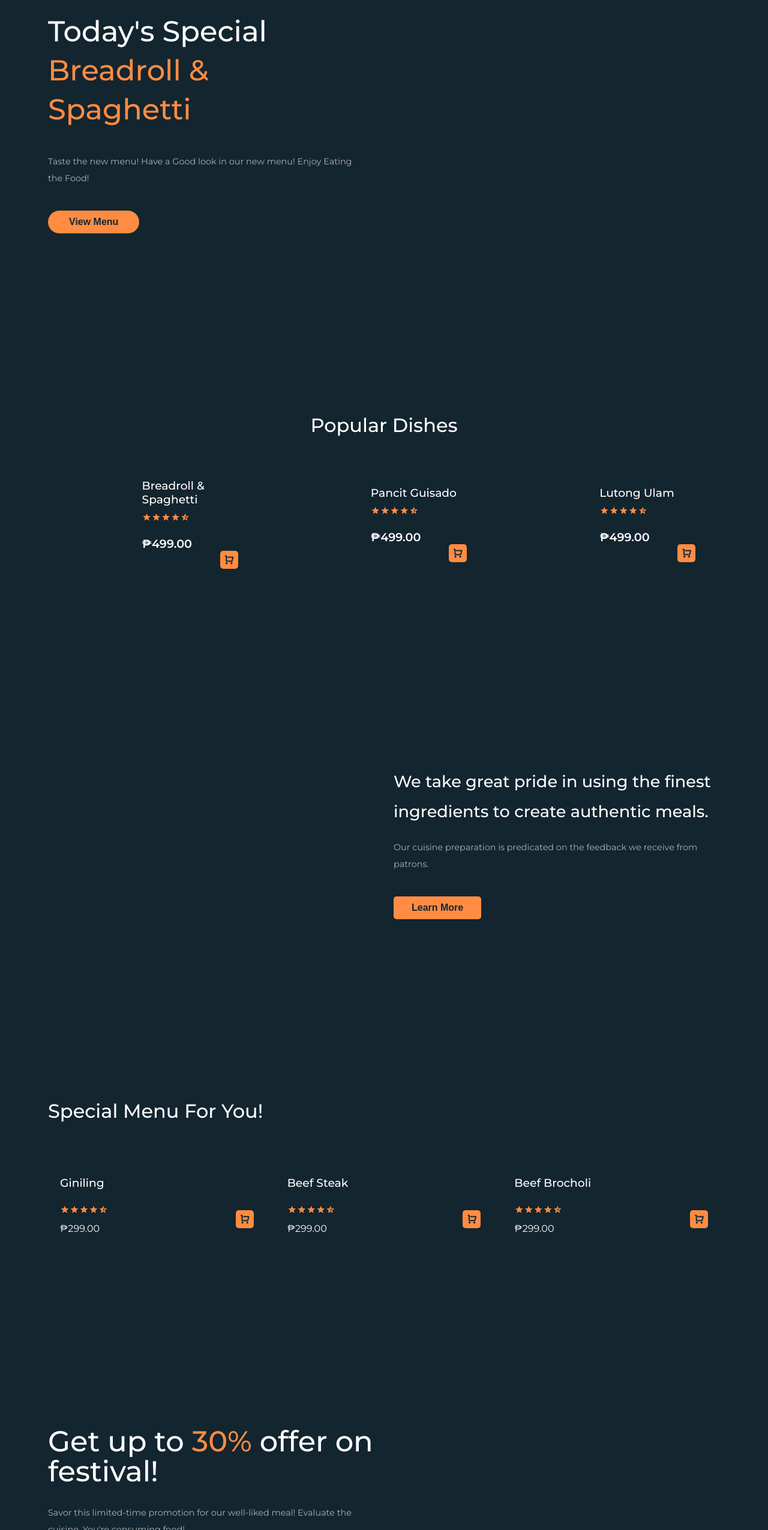
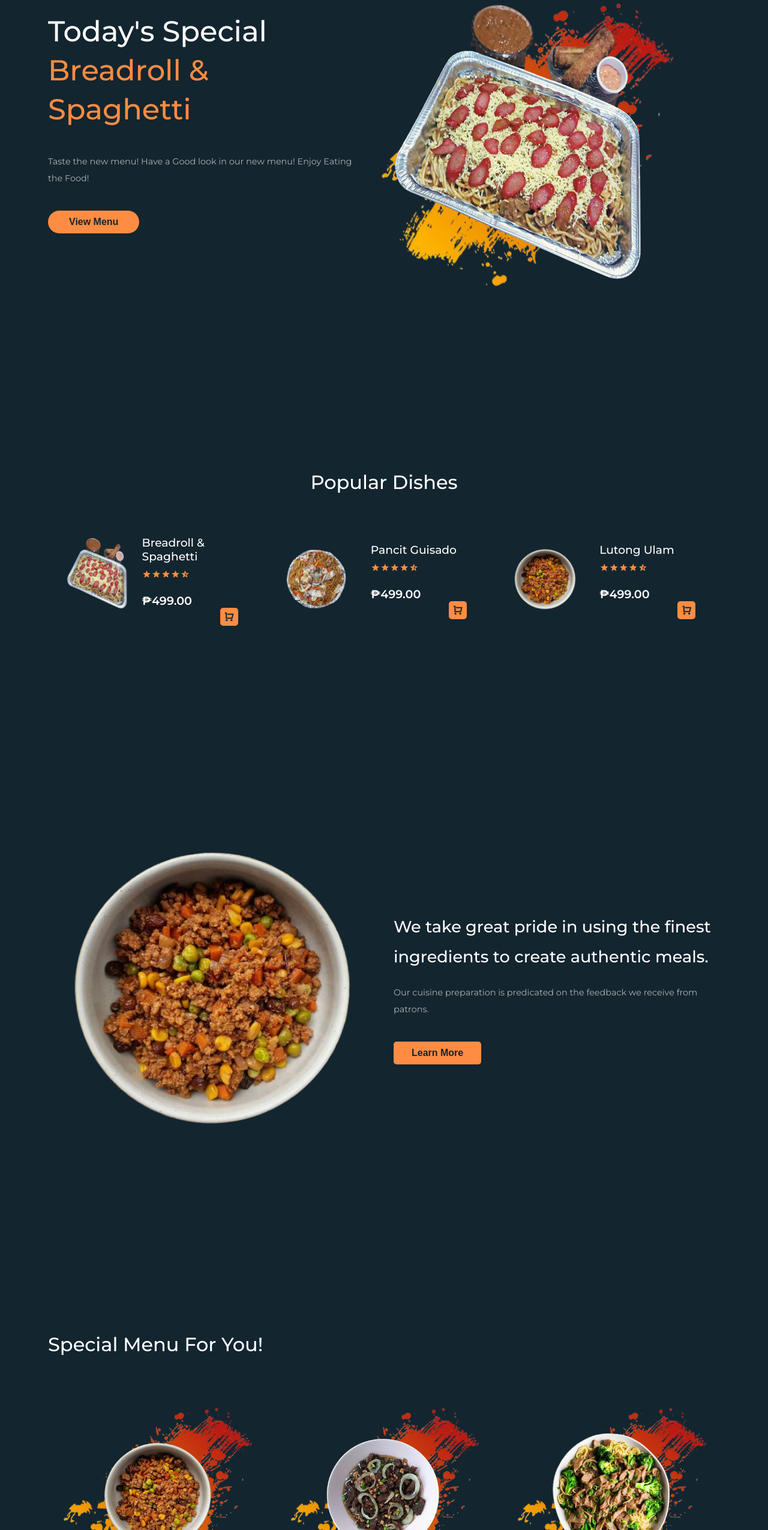
Before and after one commit to raymund2301/business-website, a plain HTML site: page index.html in a window 1280 px wide. Shown: the part 250-2800 px from the top of the page at 60% size. Drawn offline with nearby package versions, Linux system fonts and the light colour scheme.

Commit message:
no message

```diff
--- a/index.html
+++ b/index.html
@@ -68,7 +68,7 @@
             </div>
 
             <div class="home_img">
-              <img src="assests/pic2.png" alt="hero-img">
+              <img src="assets/pic2.png" alt="hero-img">
             </div>
           </div>
         </div>
@@ -86,7 +86,7 @@
           <div class="dishes_wrapper">
             <div class="dish_item">
               <div class="dish_img">
-                <img src="assests/pic1.png" alt="" />
+                <img src="assets/pic1.png" alt="" />
               </div>
 
               <div class="dish_content">
@@ -108,7 +108,7 @@
 
             <div class="dish_item">
               <div class="dish_img">
-                <img src="assests/pic6.png" alt="" />
+                <img src="assets/pic6.png" alt="" />
               </div>
 
               <div class="dish_content">
@@ -130,7 +130,7 @@
 
             <div class="dish_item">
               <div class="dish_img">
-                <img src="assests/pic3.png" alt="" />
+                <img src="assets/pic3.png" alt="" />
               </div>
 
               <div class="dish_content">
@@ -160,7 +160,7 @@
           <div class="container">
             <div class="about_wrapper">
               <div class="about_img">
-                <img src="assests/pic3.png" alt="" />
+                <img src="assets/pic3.png" alt="" />
               </div>
 
               <div class="about_content">
@@ -187,7 +187,7 @@
             <div class="menu_wrapper">
               <div class="menu_item">
                 <div class="menu_img">
-                  <img src="assests/pic9.png" alt="" />
+                  <img src="assets/pic9.png" alt="" />
                 </div>
 
                 <h3>Giniling</h3>
@@ -209,7 +209,7 @@
 
               <div class="menu_item">
                 <div class="menu_img">
-                  <img src="assests/pic7.png" alt="" />
+                  <img src="assets/pic7.png" alt="" />
                 </div>
 
                 <h3>Beef Steak</h3>
@@ -231,7 +231,7 @@
 
               <div class="menu_item">
                 <div class="menu_img">
-                  <img src="assests/pic8.png" alt="" />
+                  <img src="assets/pic8.png" alt="" />
                 </div>
 
                 <h3>Beef Brocholi</h3>
@@ -273,7 +273,7 @@
               </div>
 
               <div class="offer_img">
-                <img src="assests/pic10.png" alt="" />
+                <img src="assets/pic10.png" alt="" />
               </div>
             </div>
           </div>
@@ -291,7 +291,7 @@
           <div class="blog_wrapper">
             <div class="blog_item">
                 <div class="blog_img">
-                  <img src="assests/pic11.png" alt="" />
+                  <img src="assets/pic11.png" alt="" />
                 </div>
                 <div class="blog_content">
                 <h3>Better than take out Chicken Adobo </h3>
@@ -308,7 +308,7 @@
 
             <div class="blog_item">
                 <div class="blog_img">
-                  <img src="assests/pic12.png" alt="" />
+                  <img src="assets/pic12.png" alt="" />
                 </div>
                 <div class="blog_content">
                   <h3>Better than take out Baby Back Ribs</h3>
@@ -325,7 +325,7 @@
 
             <div class="blog_item">
               <div class="blog_img">
-                <img src="assests/pic14.png" alt="" />
+                <img src="assets/pic14.png" alt="" />
               </div>
               <div class="blog_content">
                 <h3>Better than take out Chapsouey</h3>
```
